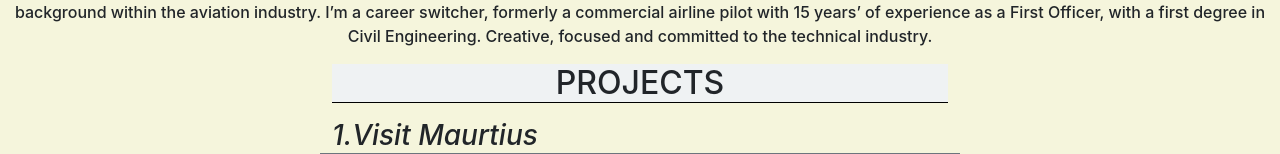
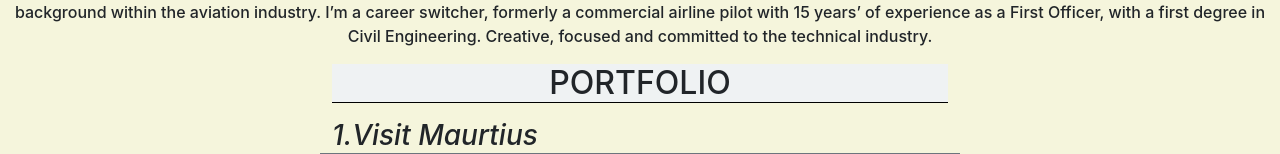
Before and after one commit to zahur76/react_cv, a React (Create React App) app: page /projects in a window 1280 px wide. Shown: the part 487-641 px from the top of the page. Built offline with nearby package versions, Linux system fonts and the light colour scheme.

Commit message:
update portfolio

```diff
--- a/src/components/Projects/Projects.js
+++ b/src/components/Projects/Projects.js
@@ -89,7 +89,7 @@ let projectHistory = [
         number: 11,
         name: 'Hybrid Django React Todo app',
         technologies: 'React, Django, RestAPI, HTML, CSS, Javascript, Bootstrap',
-        description: 'A React-Django Hybrid Todo app making use of Django rest for API requests in the bakground while using React in the Frontend',
+        description: 'A React-Django Hybrid Todo app making use of Django rest for API requests in the backend while using React in the Frontend',
         site: 'https://django-react-todo-zahur.herokuapp.com/',
         github: 'https://github.com/zahur76/django-react-todo'
     },
@@ -119,7 +119,7 @@ class Projects extends React.Component {
                     <Col xs={1} md={3}>
                     </Col>
                     <Col xs={10} md={6}>
-                        <h2 className="info-title mt-3 mb-3 bg">PROJECTS</h2>
+                        <h2 className="info-title mt-3 mb-3 bg">PORTFOLIO</h2>
                     </Col>
                     <Col xs={1} md={3}>
                     </Col>
```
